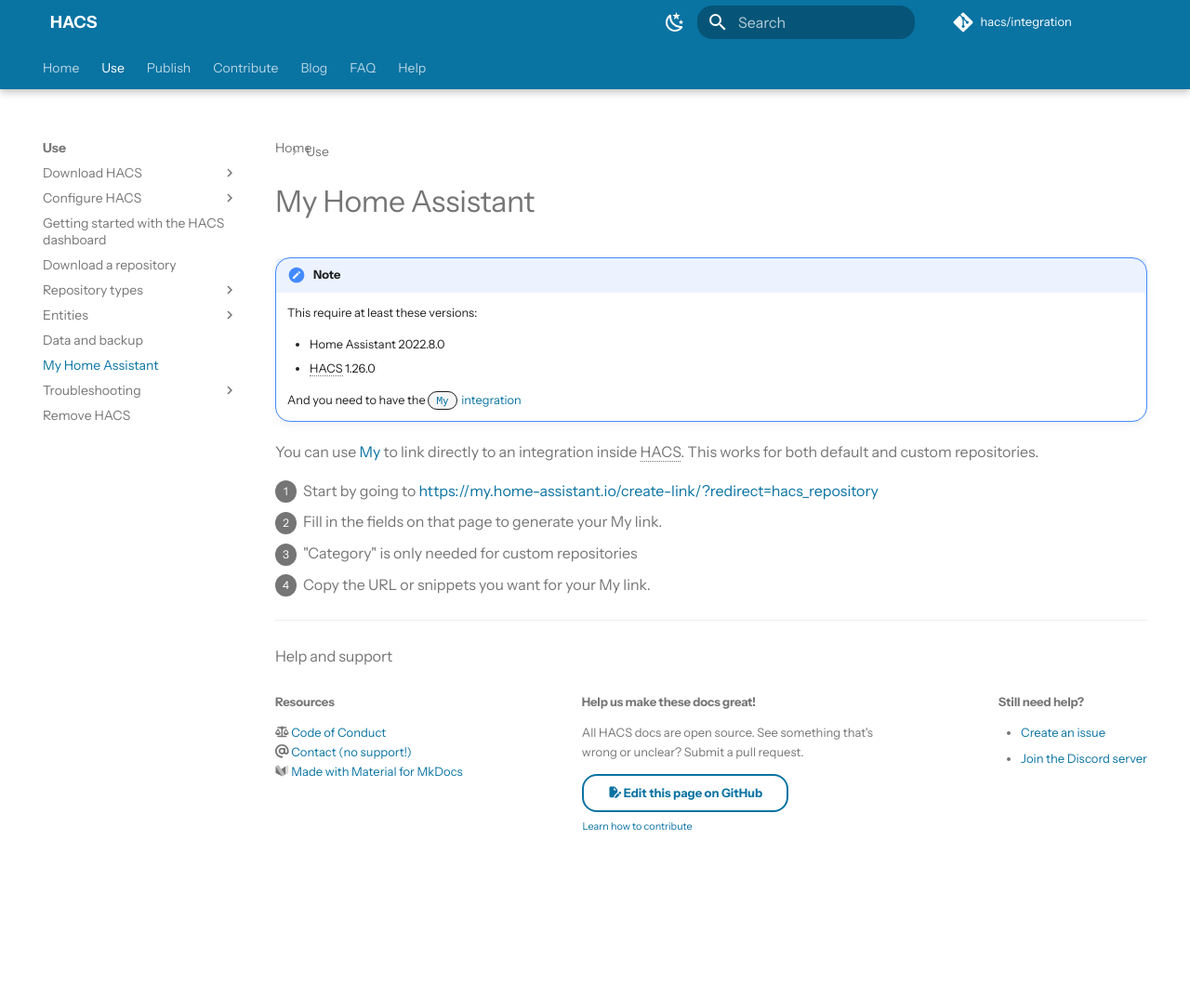
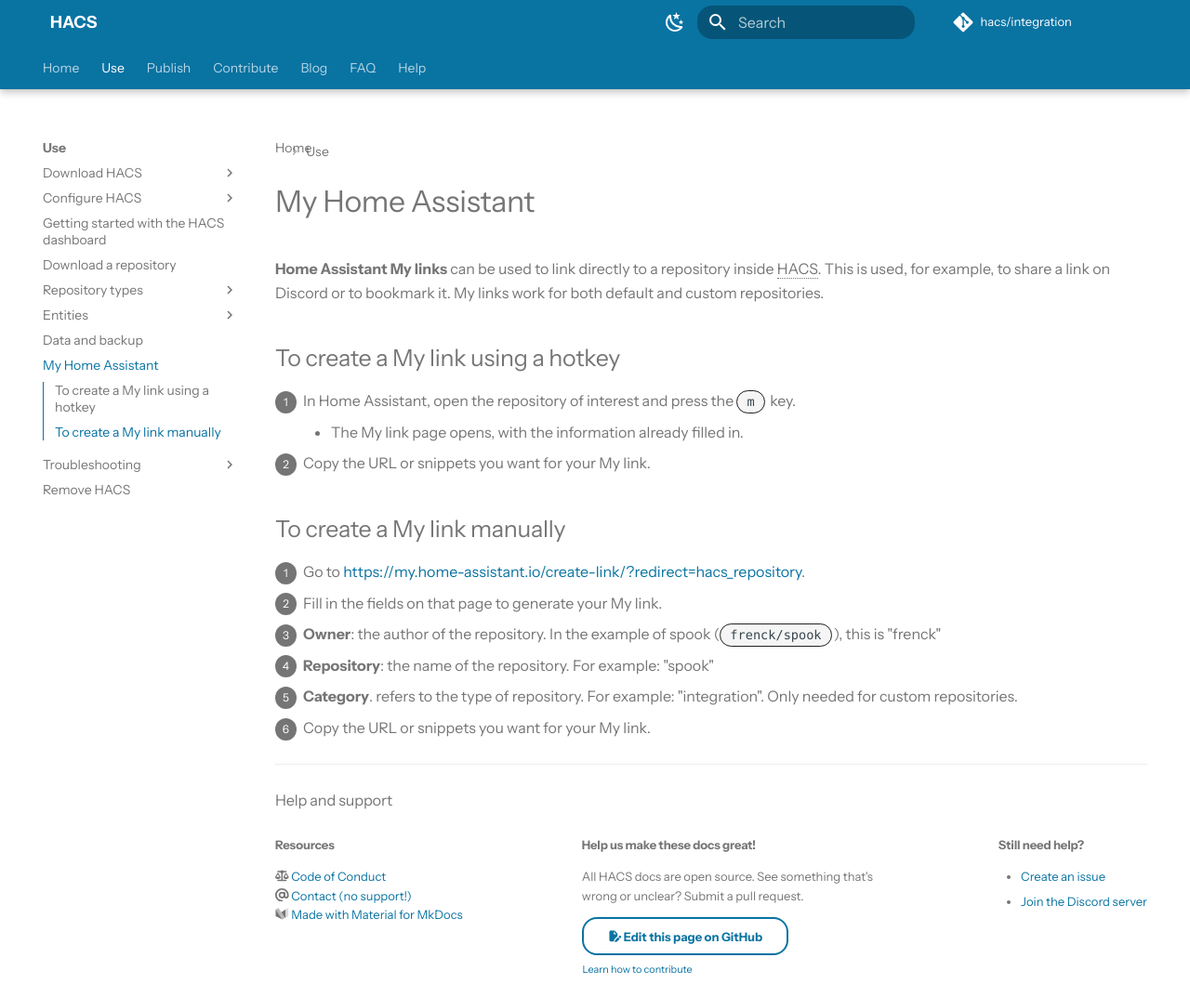
Before and after one commit to hacs/documentation, an MkDocs documentation site: the page built from source/docs/use/my.md, in a window 1280 px wide and 1073 px high. Shown: the whole window at 93% size. Built offline with MkDocs 1.6.1 and Material for MkDocs 9.7.7, drawn with Linux system fonts in a browser that asks for light colours; some web fonts are replaced; plug-ins that fetch from the network failed and are left out; comment, search, counter and statistics services are not loaded.

Commit message:
My link: rephrase (#520)
* My link: rephrase

* Update source/docs/use/my.md

* Update source/docs/use/my.md

* Specify meaning of category field

* Update source/docs/use/my.md

* Update source/docs/use/my.md

Co-authored-by: coderabbitai[bot] <136622811+coderabbitai[bot]@users.noreply.github.com>

* Update source/docs/use/my.md

Co-authored-by: Joakim Sørensen <joasoe@gmail.com>

* Update source/docs/use/my.md

Co-authored-by: coderabbitai[bot] <136622811+coderabbitai[bot]@users.noreply.github.com>

* Update source/docs/use/my.md

Co-authored-by: coderabbitai[bot] <136622811+coderabbitai[bot]@users.noreply.github.com>

---------

Co-authored-by: Joakim Sørensen <joasoe@gmail.com>
Co-authored-by: coderabbitai[bot] <136622811+coderabbitai[bot]@users.noreply.github.com>

```diff
--- a/source/docs/use/my.md
+++ b/source/docs/use/my.md
@@ -1,23 +1,21 @@
 ---
-id: my
 title: 'My Home Assistant'
-description: 'My link support'
+description: 'Creating a My link to a HACS repository'
 ---
 
-!!! note
+**Home Assistant My links** can be used to link directly to a repository inside HACS. This is used, for example, to share a link on Discord or to bookmark it. My links work for both default and custom repositories.
 
-      This require at least these versions:
+## To create a My link using a hotkey
 
-      - Home Assistant 2022.8.0
-      - HACS 1.26.0
+1. In Home Assistant, open the repository of interest and press the `m` key.
+      - The My link page opens, with the information already filled in.
+2. Copy the URL or snippets you want for your My link.
 
-      And you need to have the [`My` integration](https://www.home-assistant.io/integrations/my/)
+## To create a My link manually
 
-
-You can use [My](https://my.home-assistant.io) to link directly to an integration inside HACS.
-This works for both default and custom repositories.
-
-1. Start by going to https://my.home-assistant.io/create-link/?redirect=hacs_repository
-1. Fill in the fields on that page to generate your My link.
-   1. "Category" is only needed for custom repositories
-1. Copy the URL or snippets you want for your My link.
+1. Go to https://my.home-assistant.io/create-link/?redirect=hacs_repository.
+2. Fill in the fields on that page to generate your My link.
+   - **Owner**: the author of the repository. In the example of spook (`frenck/spook`), this is "frenck"
+   - **Repository**: the name of the repository. For example: "spook"
+   - **Category**. refers to the type of repository. For example: "integration". Only needed for custom repositories.
+3. Copy the URL or snippets you want for your My link.
```
